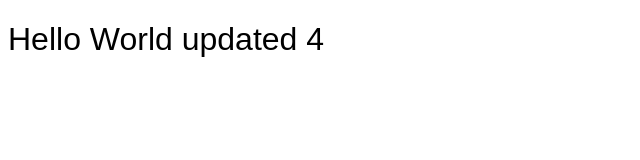
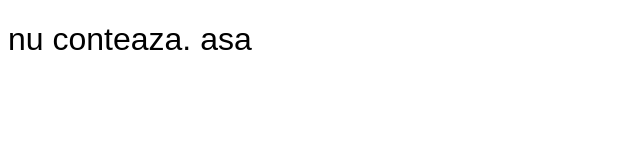
Before and after one commit to koobe1402/swarm_demo, a plain HTML site: page index.html in a window 1280 px wide. Shown: the whole page, without its empty margins (0-640 px from the left). Drawn offline with Linux system fonts and the light colour scheme.

Commit message:
Should trigger a 5th deployment

```diff
--- a/index.html
+++ b/index.html
@@ -15,7 +15,7 @@
 <body>
 
     <h1>
-        Hello World updated 4
+        nu conteaza. asa
     </h1>
 
 </body>
```
